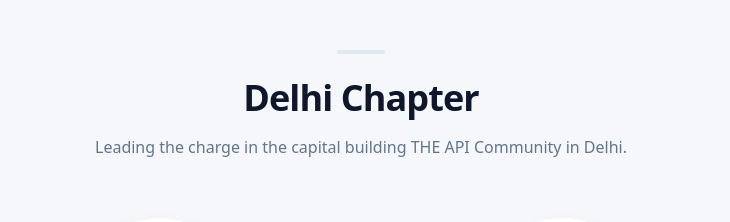
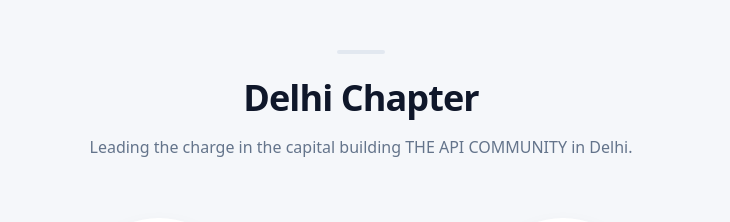
Before and after one commit to theapicommindia/frontend-api, a React (Vite) app: page /team in a window 1280 px wide. Shown: the part 1080-1302 px from the top of the page, without its empty margins (279-1009 px from the left). Built offline with nearby package versions, Linux system fonts and the light colour scheme; no server answers.

Commit message:
delhi-changes

```diff
--- a/src/pages/TeamPage.jsx
+++ b/src/pages/TeamPage.jsx
@@ -235,7 +235,7 @@ const TeamPage = () => {
               Delhi Chapter
             </h2>
             <p className="text-base text-slate-500 font-medium leading-relaxed">
-              Leading the charge in the capital building THE API Community in Delhi.
+              Leading the charge in the capital building THE API COMMUNITY in Delhi.
             </p>
           </div>
 
```
